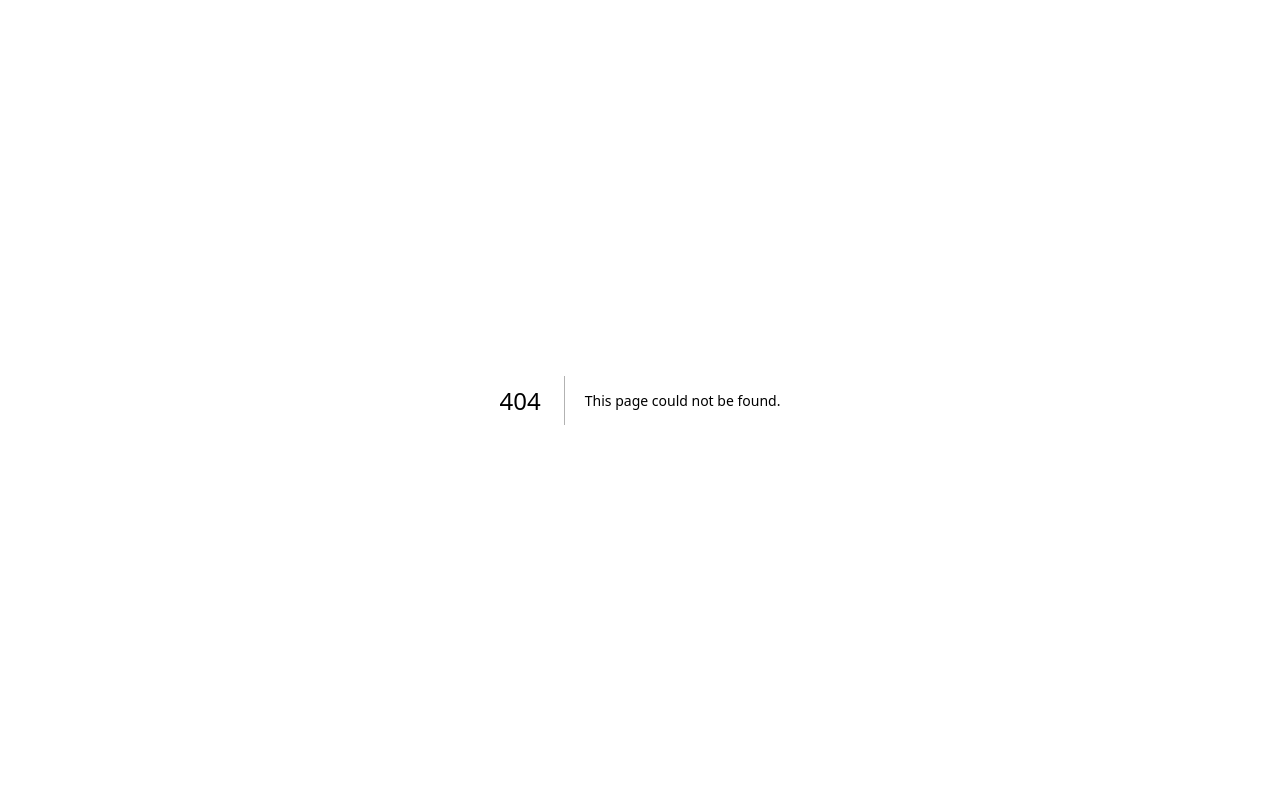
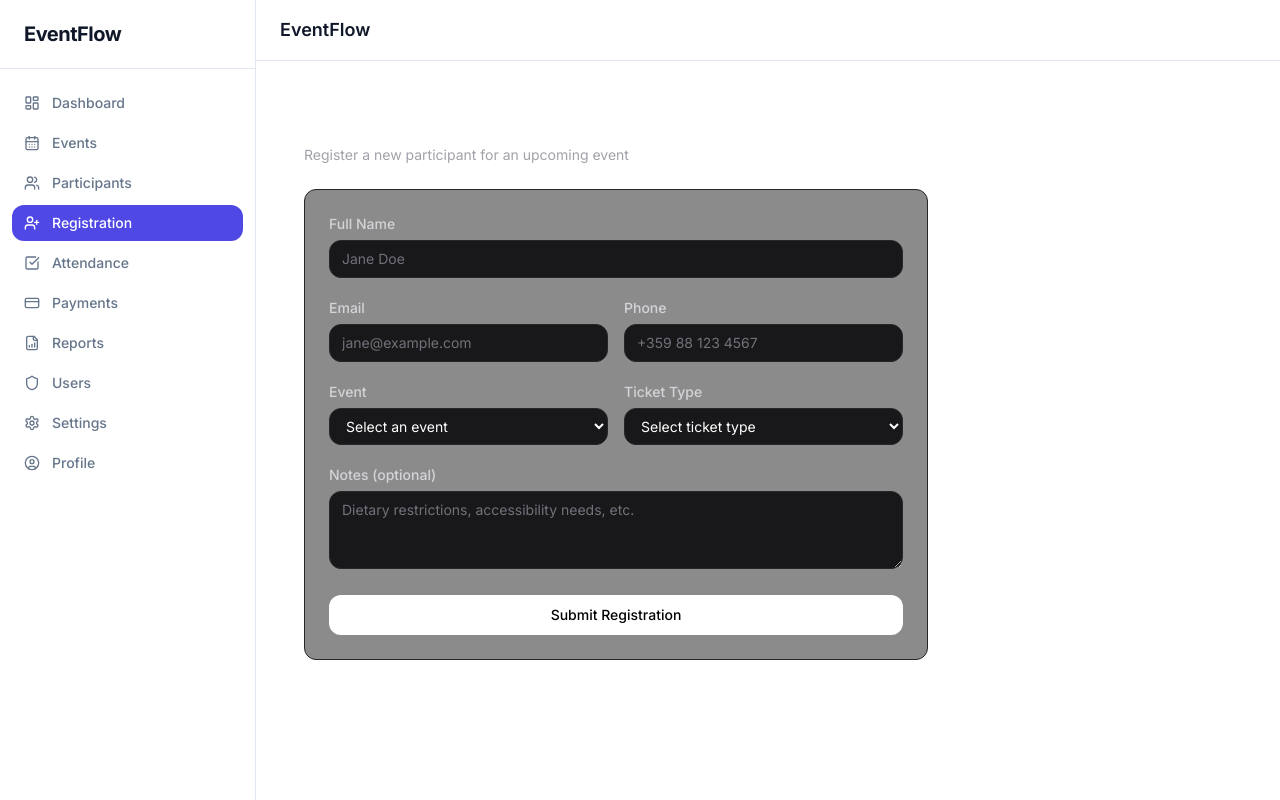
Before and after one commit to AydenisDm/eventflow, a Next.js app: page /registration in a window 1280 px wide. Before the commit this address had no page. Built offline with nearby package versions, Linux system fonts and the light colour scheme.

Commit message:
Create page.tsx

```diff
--- /dev/null
+++ b/app/(dashboard)/registration/page.tsx
@@ -0,0 +1,152 @@
+"use client";
+
+import { useState } from "react";
+import { useForm } from "react-hook-form";
+import { zodResolver } from "@hookform/resolvers/zod";
+import { z } from "zod";
+import { CheckCircle2, Loader2 } from "lucide-react";
+
+const registrationSchema = z.object({
+  fullName: z.string().min(2, "Full name is required"),
+  email: z.string().email("Enter a valid email"),
+  phone: z.string().min(6, "Enter a valid phone number"),
+  event: z.string().min(1, "Please select an event"),
+  ticketType: z.string().min(1, "Please select a ticket type"),
+  notes: z.string().optional(),
+});
+
+type RegistrationForm = z.infer<typeof registrationSchema>;
+
+const events = ["Tech Summit 2025", "Product Launch", "Design Conference", "Founders Meetup"];
+const ticketTypes = ["General Admission", "VIP", "Speaker", "Student"];
+
+export default function RegistrationPage() {
+  const [submitted, setSubmitted] = useState(false);
+  const {
+    register,
+    handleSubmit,
+    reset,
+    formState: { errors, isSubmitting },
+  } = useForm<RegistrationForm>({
+    resolver: zodResolver(registrationSchema),
+  });
+
+  const onSubmit = async (data: RegistrationForm) => {
+    await new Promise((resolve) => setTimeout(resolve, 900));
+    console.log("New registration:", data);
+    setSubmitted(true);
+    reset();
+  };
+
+  return (
+    <div className="p-6 max-w-2xl">
+      <div className="mb-6">
+        <h1 className="text-2xl font-semibold text-white">New Registration</h1>
+        <p className="text-sm text-zinc-400 mt-1">
+          Register a new participant for an upcoming event
+        </p>
+      </div>
+
+      {submitted && (
+        <div className="mb-6 flex items-center gap-2 rounded-lg border border-emerald-800 bg-emerald-500/10 px-4 py-3 text-sm text-emerald-400">
+          <CheckCircle2 className="h-4 w-4" />
+          Registration submitted successfully.
+        </div>
+      )}
+
+      <form onSubmit={handleSubmit(onSubmit)} className="space-y-5 rounded-xl border border-zinc-800 bg-zinc-900/50 p-6">
+        <div>
+          <label className="block text-sm font-medium text-zinc-300 mb-1.5">Full Name</label>
+          <input
+            {...register("fullName")}
+            type="text"
+            placeholder="Jane Doe"
+            className="w-full rounded-lg bg-zinc-900 border border-zinc-800 px-3 py-2 text-sm text-white placeholder-zinc-500 focus:outline-none focus:ring-1 focus:ring-zinc-600"
+          />
+          {errors.fullName && <p className="text-xs text-red-400 mt-1">{errors.fullName.message}</p>}
+        </div>
+
+        <div className="grid grid-cols-1 sm:grid-cols-2 gap-4">
+          <div>
+            <label className="block text-sm font-medium text-zinc-300 mb-1.5">Email</label>
+            <input
+              {...register("email")}
+              type="email"
+              placeholder="jane@example.com"
+              className="w-full rounded-lg bg-zinc-900 border border-zinc-800 px-3 py-2 text-sm text-white placeholder-zinc-500 focus:outline-none focus:ring-1 focus:ring-zinc-600"
+            />
+            {errors.email && <p className="text-xs text-red-400 mt-1">{errors.email.message}</p>}
+          </div>
+          <div>
+            <label className="block text-sm font-medium text-zinc-300 mb-1.5">Phone</label>
+            <input
+              {...register("phone")}
+              type="tel"
+              placeholder="+359 88 123 4567"
+              className="w-full rounded-lg bg-zinc-900 border border-zinc-800 px-3 py-2 text-sm text-white placeholder-zinc-500 focus:outline-none focus:ring-1 focus:ring-zinc-600"
+            />
+            {errors.phone && <p className="text-xs text-red-400 mt-1">{errors.phone.message}</p>}
+          </div>
+        </div>
+
+        <div className="grid grid-cols-1 sm:grid-cols-2 gap-4">
+          <div>
+            <label className="block text-sm font-medium text-zinc-300 mb-1.5">Event</label>
+            <select
+              {...register("event")}
+              className="w-full rounded-lg bg-zinc-900 border border-zinc-800 px-3 py-2 text-sm text-white focus:outline-none focus:ring-1 focus:ring-zinc-600"
+              defaultValue=""
+            >
+              <option value="" disabled>
+                Select an event
+              </option>
+              {events.map((e) => (
+                <option key={e} value={e}>
+                  {e}
+                </option>
+              ))}
+            </select>
+            {errors.event && <p className="text-xs text-red-400 mt-1">{errors.event.message}</p>}
+          </div>
+          <div>
+            <label className="block text-sm font-medium text-zinc-300 mb-1.5">Ticket Type</label>
+            <select
+              {...register("ticketType")}
+              className="w-full rounded-lg bg-zinc-900 border border-zinc-800 px-3 py-2 text-sm text-white focus:outline-none focus:ring-1 focus:ring-zinc-600"
+              defaultValue=""
+            >
+              <option value="" disabled>
+                Select ticket type
+              </option>
+              {ticketTypes.map((t) => (
+                <option key={t} value={t}>
+                  {t}
+                </option>
+              ))}
+            </select>
+            {errors.ticketType && <p className="text-xs text-red-400 mt-1">{errors.ticketType.message}</p>}
+          </div>
+        </div>
+
+        <div>
+          <label className="block text-sm font-medium text-zinc-300 mb-1.5">Notes (optional)</label>
+          <textarea
+            {...register("notes")}
+            rows={3}
+            placeholder="Dietary restrictions, accessibility needs, etc."
+            className="w-full rounded-lg bg-zinc-900 border border-zinc-800 px-3 py-2 text-sm text-white placeholder-zinc-500 focus:outline-none focus:ring-1 focus:ring-zinc-600"
+          />
+        </div>
+
+        <button
+          type="submit"
+          disabled={isSubmitting}
+          className="flex items-center justify-center gap-2 w-full rounded-lg bg-white text-black px-4 py-2.5 text-sm font-medium hover:bg-zinc-200 transition disabled:opacity-60"
+        >
+          {isSubmitting && <Loader2 className="h-4 w-4 animate-spin" />}
+          {isSubmitting ? "Submitting..." : "Submit Registration"}
+        </button>
+      </form>
+    </div>
+  );
+}
```
